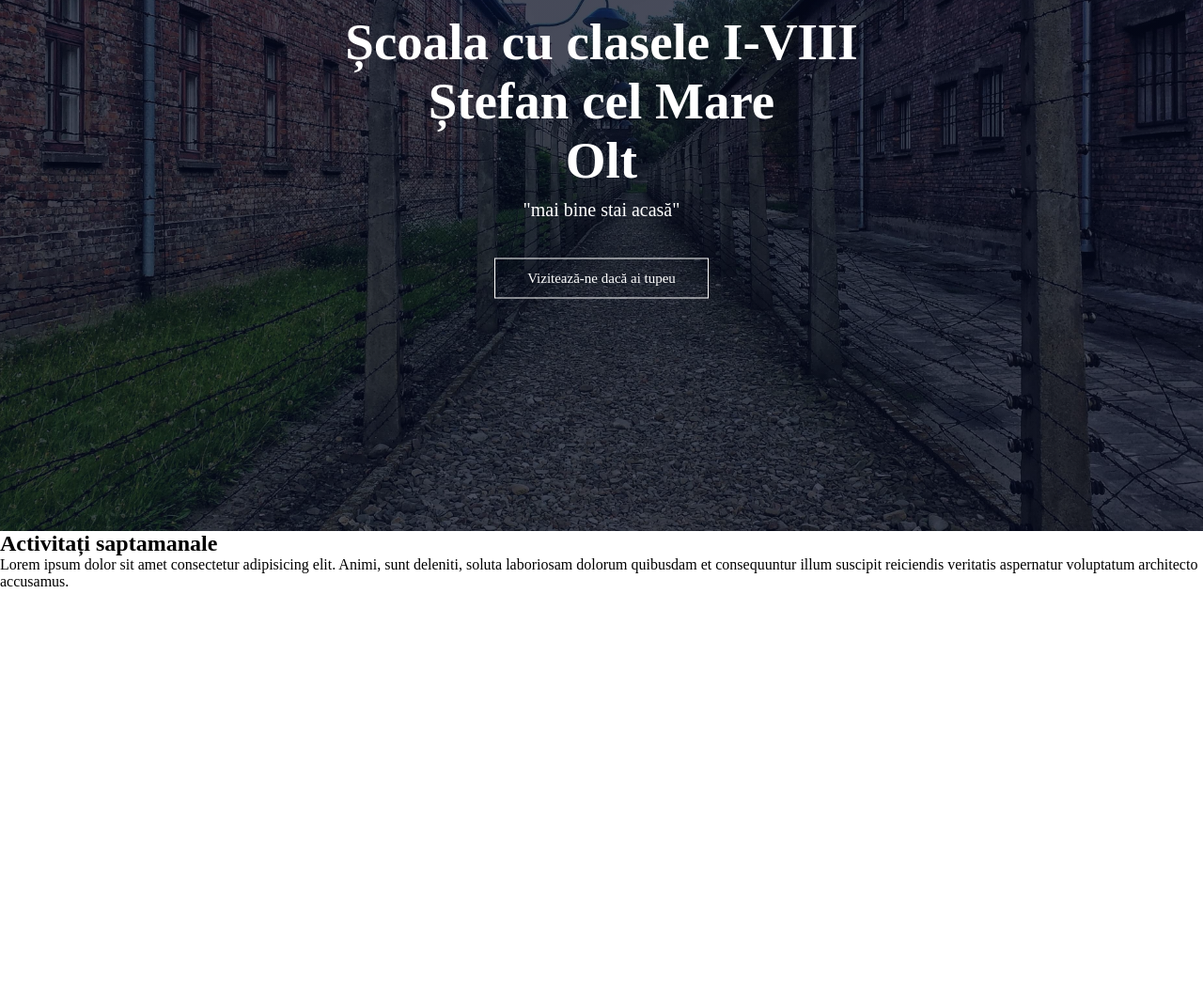
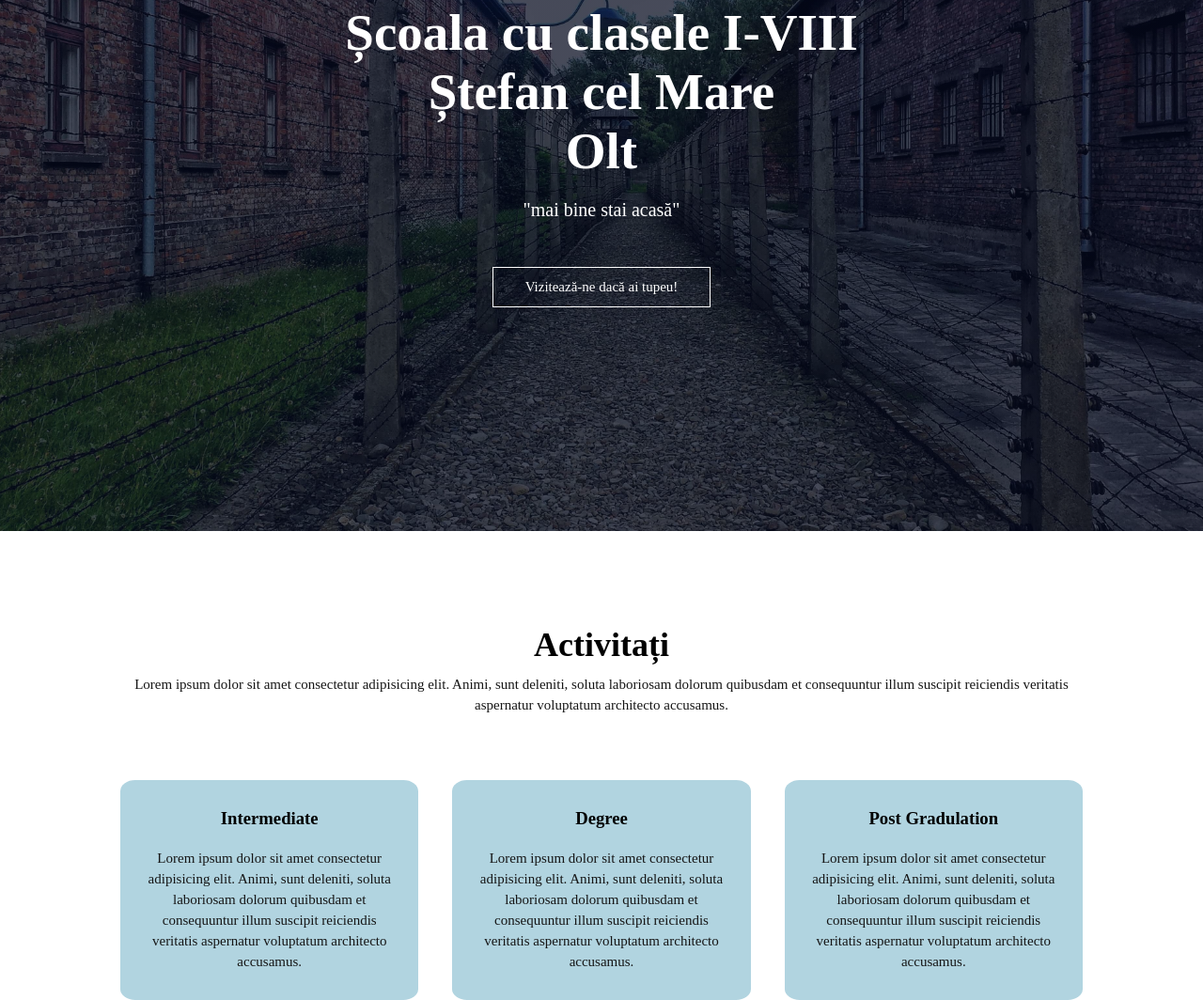
Before and after one commit to Sfydas/StefanCelMareSchool, a plain HTML site: page index.html in a window 1280 px wide. Shown: the part 235-1299 px from the top of the page at 94% size. Before the commit the page ends 863 px from the top, so only its background shows below. Drawn offline with Linux system fonts and the light colour scheme.

Commit message:
Container update

```diff
--- a/index.html
+++ b/index.html
@@ -24,8 +24,8 @@
           <i class="fas fa-times" onclick="hideMenu()"></i>
           <ul>
             <li><a href="#">ACASA</a></li>
+            <li><a href="#">BLOG</a></li>
             <li><a href="#">ACTIVITATI</a></li>
-            <li><a href="#">BLOG</a></li>
             <li><a href="#">FACILITATI</a></li>
             <li><a href="#">DESPRE</a></li>
             <li><a href="#">CONTACT</a></li>
@@ -41,21 +41,52 @@
           Olt
         </h1>
         <p>"mai bine stai acasă"</p>
-        <a href="" class="hero-btn">Vizitează-ne dacă ai tupeu</a>
+        <a href="" class="hero-btn">Vizitează-ne dacă ai tupeu!</a>
       </div>
     </section>
 
     <!-- ACTIVITATI -->
 
     <section class="activitati">
-      <h2>Activitați saptamanale</h2>
+      <h2>Activitați</h2>
       <p>
         Lorem ipsum dolor sit amet consectetur adipisicing elit. Animi, sunt
         deleniti, soluta laboriosam dolorum quibusdam et consequuntur illum
         suscipit reiciendis veritatis aspernatur voluptatum architecto
         accusamus.
       </p>
+      <div class="row">
+        <div class="activ-col">
+          <h3>Intermediate</h3>
+          <p>
+            Lorem ipsum dolor sit amet consectetur adipisicing elit. Animi, sunt
+            deleniti, soluta laboriosam dolorum quibusdam et consequuntur illum
+            suscipit reiciendis veritatis aspernatur voluptatum architecto
+            accusamus.
+          </p>
+        </div>
+        <div class="activ-col">
+          <h3>Degree</h3>
+          <p>
+            Lorem ipsum dolor sit amet consectetur adipisicing elit. Animi, sunt
+            deleniti, soluta laboriosam dolorum quibusdam et consequuntur illum
+            suscipit reiciendis veritatis aspernatur voluptatum architecto
+            accusamus.
+          </p>
+        </div>
+        <div class="activ-col">
+          <h3>Post Gradulation</h3>
+          <p>
+            Lorem ipsum dolor sit amet consectetur adipisicing elit. Animi, sunt
+            deleniti, soluta laboriosam dolorum quibusdam et consequuntur illum
+            suscipit reiciendis veritatis aspernatur voluptatum architecto
+            accusamus.
+          </p>
+        </div>
+      </div>
     </section>
+
+    <section class=""></section>
 
     <!-- JavaScript -->
     <script>
--- a/style.css
+++ b/style.css
@@ -121,6 +121,55 @@ nav .fas {
     padding: 30px;
   }
 }
+/* ACTIVITATI  */
 
 .activitati {
+  width: 80%;
+  margin: auto;
+  text-align: center;
+  padding-top: 100px;
 }
+
+h2 {
+  font-size: 36px;
+  font-weight: 600;
+}
+
+p {
+  color: #161616;
+  font-size: 15px;
+  font-weight: 300;
+  line-height: 22px;
+  padding: 10px;
+}
+
+.row {
+  margin-top: 5%;
+  display: flex;
+  justify-content: space-between;
+}
+
+.activ-col {
+  flex-basis: 31%;
+  background: #b1d4e0;
+  border-radius: 5%;
+  padding: 20px 12px;
+  margin-top: 8px;
+  box-sizing: border-box;
+  transition: 0.5s;
+}
+h3 {
+  text-align: center;
+  font-weight: 600;
+  margin: 10px 0;
+}
+
+.activ-col:hover {
+  box-shadow: 0px 0px 20px 0px rgba(4, 9, 30, 0.7);
+}
+
+@media (max-width: 700px) {
+  .row {
+    flex-direction: column;
+  }
+}
```
